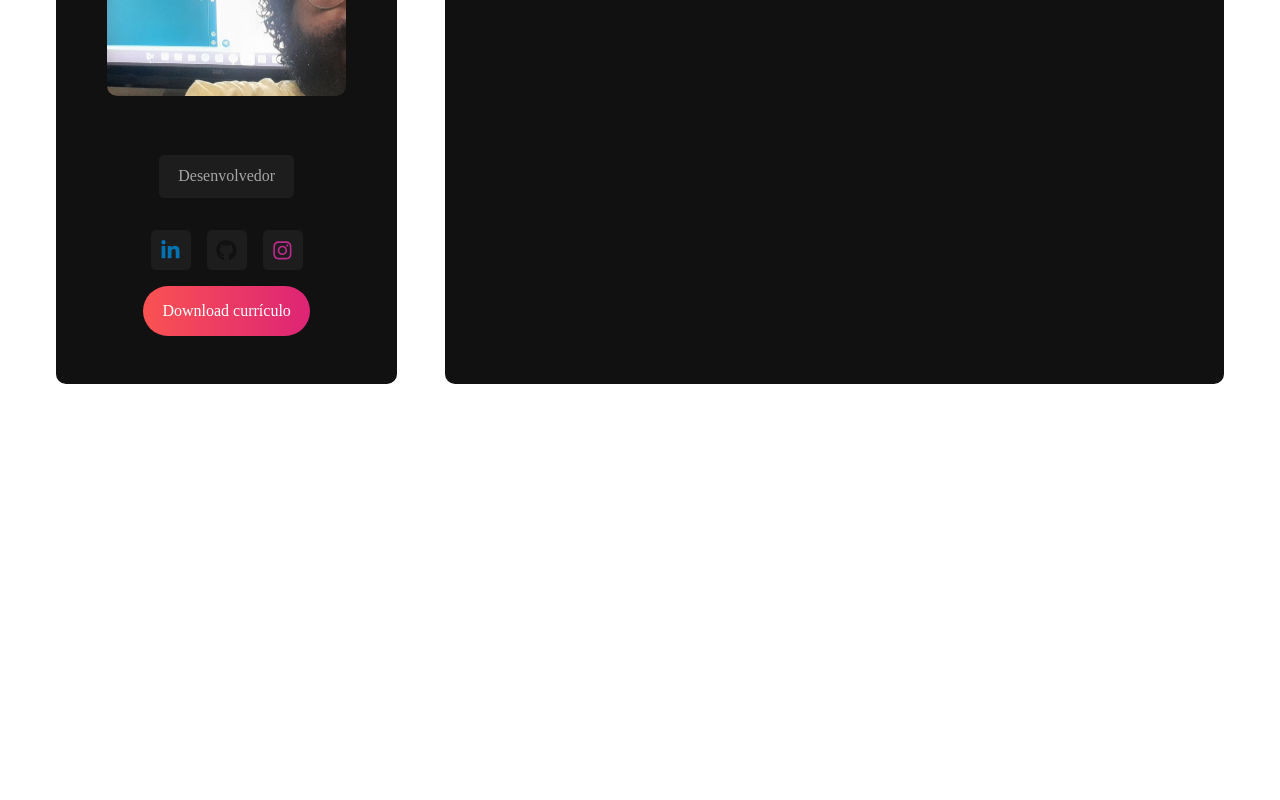
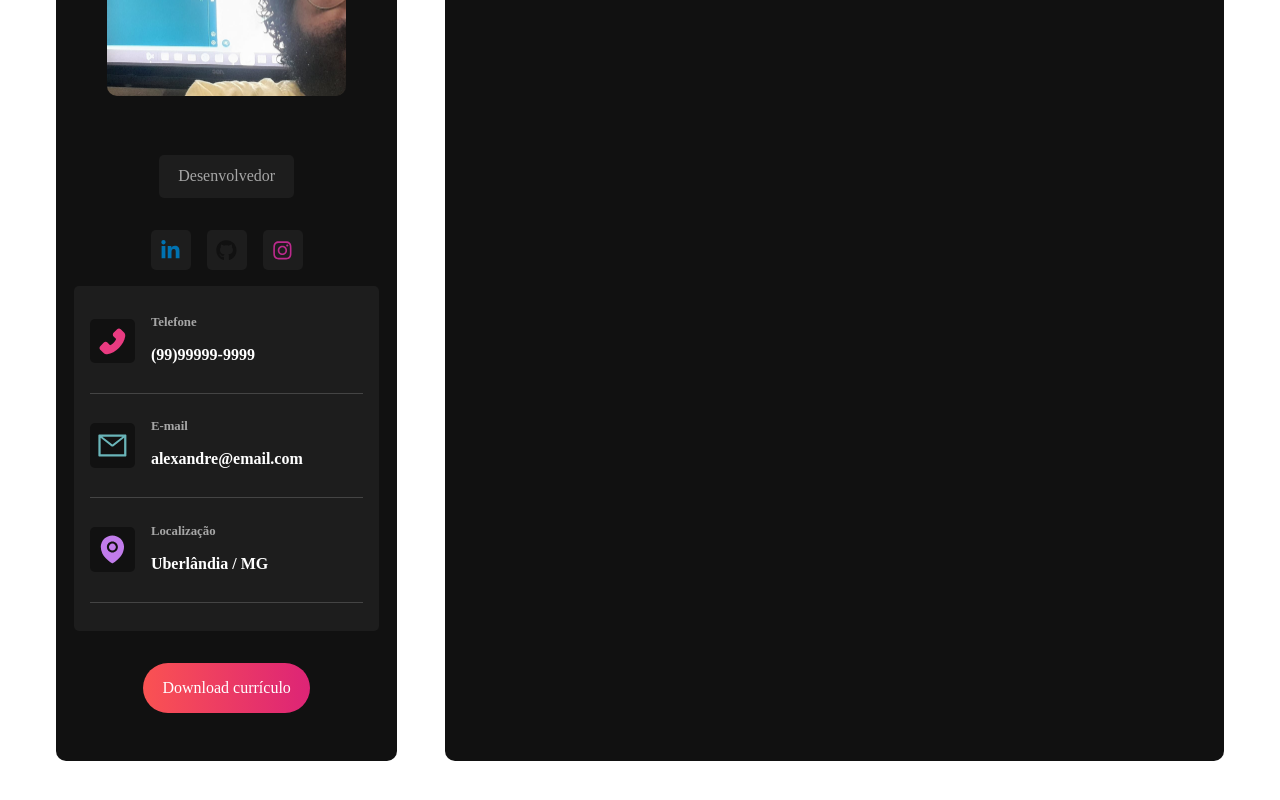
Before and after one commit to alexandrerogeriosn93/project-sass-portfolio, a React (Vite) app: page / in a window 1280 px wide. Shown: the part 398-1198 px from the top of the page. Before the commit the page ends 838 px from the top, so only its background shows below. Built offline with nearby package versions, Linux system fonts and the light colour scheme; the HTML template or start-up script is replaced by a standard one.

Commit message:
feat: component InformationContainer

```diff
--- /dev/null
+++ b/src/components/InformationContainer.jsx
@@ -0,0 +1,33 @@
+import { AiFillPhone, AiOutlineMail, AiFillEnvironment } from "react-icons/ai";
+
+import "../styles/components/informationcontainer.sass";
+
+const InformationContainer = () => {
+  return (
+    <section id="information">
+      <div className="info-card">
+        <AiFillPhone id="phone-icon" />
+        <div>
+          <h3>Telefone</h3>
+          <p>(99)99999-9999</p>
+        </div>
+      </div>
+      <div className="info-card">
+        <AiOutlineMail id="email-icon" />
+        <div>
+          <h3>E-mail</h3>
+          <p>alexandre@email.com</p>
+        </div>
+      </div>
+      <div className="info-card">
+        <AiFillEnvironment id="pin-icon" />
+        <div>
+          <h3>Localização</h3>
+          <p>Uberlândia / MG</p>
+        </div>
+      </div>
+    </section>
+  );
+};
+
+export default InformationContainer;
--- a/src/components/Sidebar.jsx
+++ b/src/components/Sidebar.jsx
@@ -1,7 +1,9 @@
 import Avatar from "../img/417778087_7000689170016344_6548465954836277301_n.jpg";
 
+import InformationContainer from "./InformationContainer";
+import SocialNetworks from "./SocialNetworks";
+
 import "../styles/components/sidebar.sass";
-import SocialNetworks from "./SocialNetworks";
 
 const Sidebar = () => {
   return (
@@ -9,6 +11,7 @@
       <img src={Avatar} alt="Alexandre Rogério" />
       <p className="title">Desenvolvedor</p>
       <SocialNetworks />
+      <InformationContainer />
       <a href="#" className="btn">
         Download currículo
       </a>
--- /dev/null
+++ b/src/styles/components/informationcontainer.sass
@@ -0,0 +1,46 @@
+@use '../variables'
+@use '../mixins'
+
+#information
+    @include mixins.center
+    flex-direction: column
+    background-color: variables.$bg-color-secondary
+    padding: 1rem
+    margin-bottom: 2rem
+    text-align: left
+    width: 80%
+    border-radius: variables.$card-border-radius
+
+    .info-card
+        @include mixins.center
+        justify-content: start
+        gap: 1rem
+        padding-bottom: 0.8rem
+        margin-bottom: 0.8rem
+        border-bottom: solid 1px #444
+        width: 100%
+
+        h3
+            color: variables.$text-color-secondary
+            font-size: 0.8rem
+            margin-bottom: 0.5rem
+
+        p
+            color: variables.$text-color
+            font-weight: bold
+
+        svg
+            background-color: variables.$bg-color
+            padding: 0.4rem
+            width: 2rem
+            height: 2rem
+            border-radius: variables.$card-border-radius
+
+        #phone-icon
+            color: #e93b81
+
+        #email-icon
+            color: #6ab5b9
+
+        #pin-icon
+            color: #c17ceb
```
